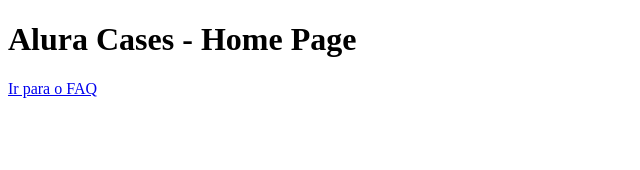
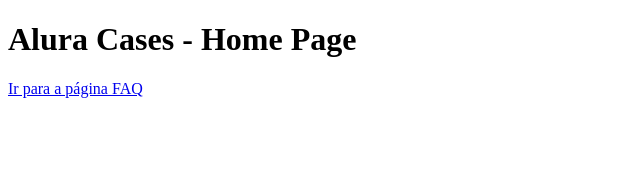
Before and after one commit to Willjunger/NextEstudos, a Next.js app: page / in a window 1280 px wide. Shown: the top 170 px of the page, without its empty margins (0-640 px from the left). Built offline with nearby package versions, Linux system fonts and the light colour scheme.

Commit message:
criando componente de Link

```diff
--- a/pages/faq.js
+++ b/pages/faq.js
@@ -1,10 +1,10 @@
-import Link from "next/link";
+import Link from "../src/components/Link";
 
 export default function FAQPage() {
   return (
     <div>
       <h1>Alura Cases - Páginas de perguntas FAQ</h1>
-      <Link href="/">Ir para a home</Link>
+      <Link href="/">Ir para a página Home</Link>
     </div>
   );
 }
--- a/pages/index.js
+++ b/pages/index.js
@@ -1,12 +1,10 @@
-import Link from "next/link";
+import Link from "../src/components/Link";
 
 export default function HomePage() {
   return (
     <div>
       <h1>Alura Cases - Home Page</h1>
-      <Link href="/faq">
-        Ir para o FAQ
-      </Link>
+      <Link href="/faq">Ir para a página FAQ</Link>
     </div>
   );
 }
--- /dev/null
+++ b/src/components/Link/index.js
@@ -0,0 +1,9 @@
+import NextLink from 'next/link';
+
+export default function Link({children, href, ...props}){
+    return(
+        <NextLink href={href} passHref {...props}>
+        {children}
+      </NextLink>
+    )
+}
```
